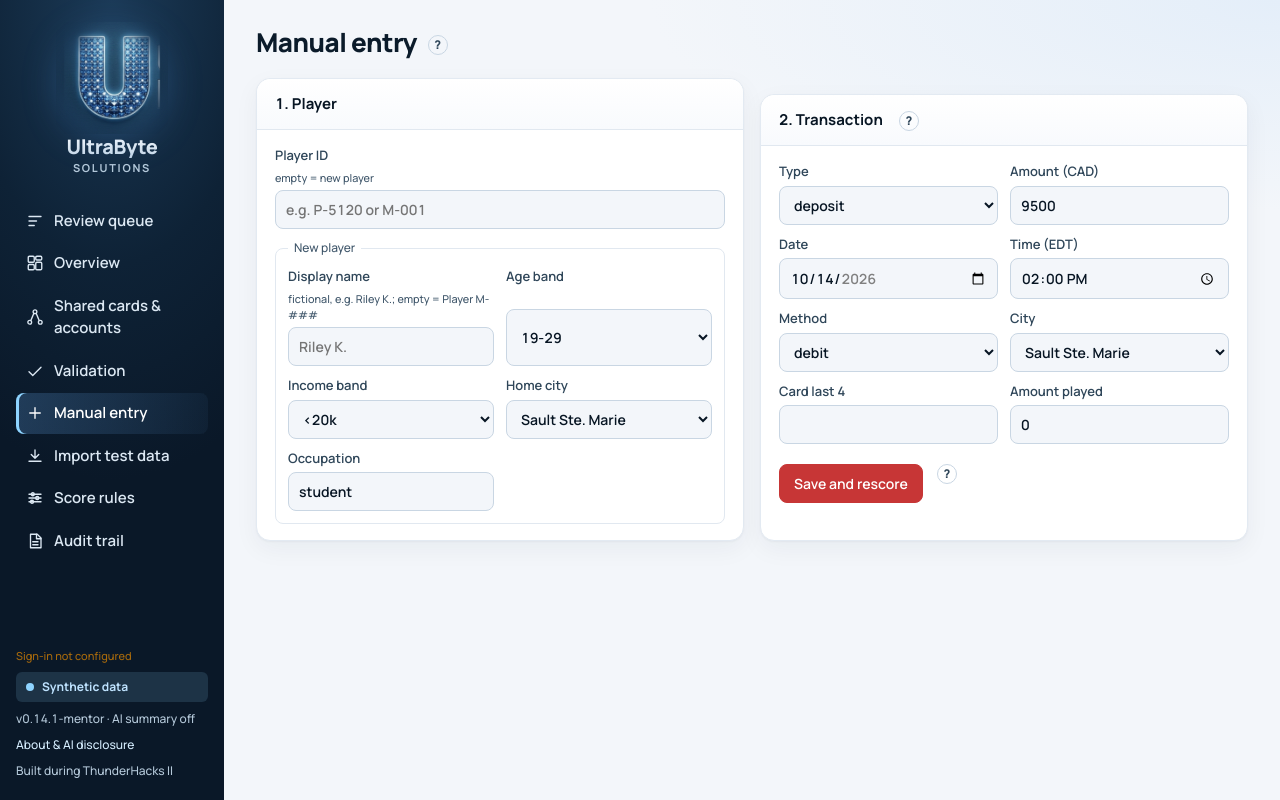
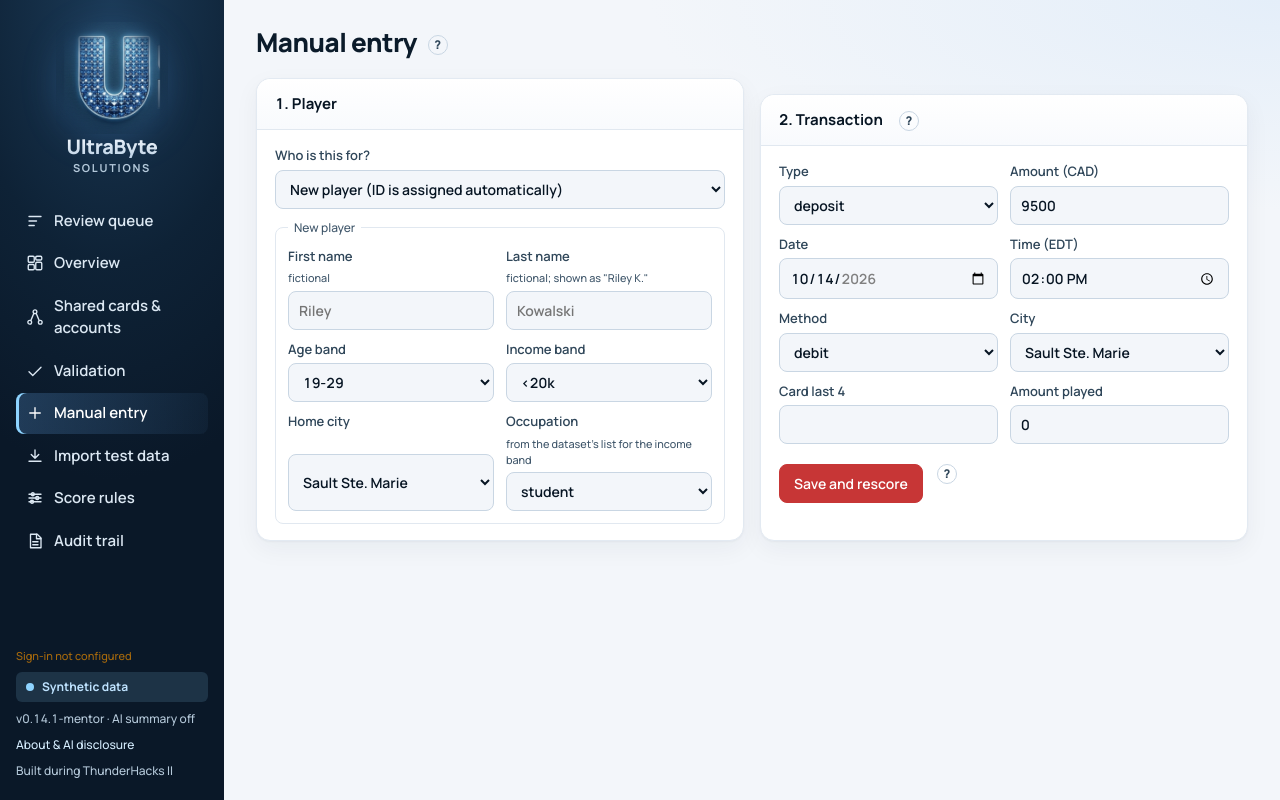
Before and after one commit to Setya78/ultrabyte-thunderhacks, a FastAPI app: page /enter in a window 1280 px wide. Run offline with FastAPI, Linux system fonts and the light colour scheme; some libraries are stand-ins or nearby versions.

Commit message:
feat(entry): new-player form matches the dataset; fix(ui): help popovers; v0.14.1-mentor

```diff
--- a/app/judge.py
+++ b/app/judge.py
@@ -14,6 +14,15 @@ from datetime import datetime, timedelta
 from psycopg.types.json import Jsonb
 
 from app.importer import AGE_BANDS, INCOME_BANDS
+
+# Same lists as db/seed/generate.py OCCUPATIONS (keep in sync): a manual player picks from the dataset's own occupations.
+OCCUPATIONS = {
+    "<20k": ["student", "part-time server", "retail associate", "unemployed"],
+    "20-50k": ["cook", "warehouse worker", "admin assistant", "retired"],
+    "50-100k": ["nurse", "teacher", "electrician", "analyst"],
+    "100-200k": ["engineer", "sales manager", "pharmacist", "consultant"],
+    "200k+": ["business owner", "physician", "executive", "lawyer"],
+}
 from app.scoring import config as C
 
 CITIES = ["Toronto", "Ottawa", "Hamilton", "London", "Kitchener", "Windsor", "Sudbury",
@@ -78,15 +87,25 @@ def parse(form: dict) -> tuple[Entry | None, list[str]]:
     except ValueError:
         wagered = 0.0
         errs.append("Amount played is not a number.")
-    e = Entry(player_id=g("player_id"), ptype=ptype, amount=amount, when=when, method=method, city=city,
+    mode = g("mode") or ("existing" if g("player_id") else "new")
+    if mode == "existing" and not g("player_id"):
+        errs.append("Existing player: enter the player's ID (e.g. P-5120), or switch to New player.")
+    e = Entry(player_id=g("player_id") if mode == "existing" else "", ptype=ptype, amount=amount, when=when, method=method, city=city,
               card_last4=last4 if ptype == "deposit" else None, wagered=wagered if ptype == "deposit" else 0.0,
               third_party=ptype == "withdrawal" and g("third_party") == "yes")
     if not e.player_id:
         e.new_age, e.new_income, e.new_city = g("new_age"), g("new_income"), g("new_city")
-        e.new_occupation = (g("new_occupation") or "not stated")[:40]
-        e.new_name = " ".join(g("new_name").split())[:40]
-        if e.new_name and not re.fullmatch(r"[A-Za-z][A-Za-z .'\-]*", e.new_name):
-            errs.append("New player: name may only use letters, spaces, dots, hyphens and apostrophes (use a fictional name).")
+        e.new_occupation = g("new_occupation")
+        if e.new_income in OCCUPATIONS and e.new_occupation not in OCCUPATIONS[e.new_income]:
+            errs.append(f"New player: choose an occupation from the {e.new_income} list.")
+        first, last = " ".join(g("new_first").split())[:30], " ".join(g("new_last").split())[:30]
+        name_re = r"[A-Za-z][A-Za-z'\-]*( [A-Za-z][A-Za-z'\-]*)*"
+        if (first or last) and not (first and last):
+            errs.append("New player: enter both a first name and a last name, or leave both empty.")
+        elif first and not (re.fullmatch(name_re, first) and re.fullmatch(name_re, last)):
+            errs.append("New player: names may only use letters, hyphens and apostrophes (use a fictional name).")
+        # Stored as "First L." like every other player in the dataset (data minimisation, P7).
+        e.new_name = f"{first} {last[0].upper()}." if first and last else ""
         if e.new_age not in AGE_BANDS:
             errs.append("New player: choose an age band.")
         if e.new_income not in INCOME_BANDS:
@@ -101,7 +120,7 @@ def save(conn, e: Entry) -> str:
     with conn.cursor() as cur:
         if e.player_id:
             if not cur.execute("SELECT 1 FROM player WHERE id = %s", (e.player_id,)).fetchone():
-                raise ValueError(f"No player with ID {e.player_id}. To add a new player, leave Player ID empty; an ID is assigned automatically.")
+                raise ValueError(f"No player with ID {e.player_id}. Check the Review queue, or switch to New player (the ID is assigned automatically).")
             pid = e.player_id
         else:
             row = cur.execute("SELECT count(*) AS n FROM player WHERE id LIKE %s", ("M-%",)).fetchone()
--- a/app/main.py
+++ b/app/main.py
@@ -259,7 +259,8 @@ _entries: dict[str, dict] = {}
 def enter_page(request: Request, r: str = "", pid: str = ""):
     return templates.TemplateResponse(request, "enter.html", {
         "res": _entries.get(r), "errors": [], "form": {"player_id": pid}, "cities": judge.CITIES,
-        "methods": judge.METHODS, "ages": importer.AGE_BANDS, "incomes": importer.INCOME_BANDS})
+        "methods": judge.METHODS, "ages": importer.AGE_BANDS, "incomes": importer.INCOME_BANDS,
+        "occupations": judge.OCCUPATIONS})
 
 
 @app.post("/enter")
@@ -273,11 +274,11 @@ async def enter_post(request: Request):
         try:
             before = _by_id(entry.player_id).to_dict()
         except HTTPException:
-            errors = [f"No player with ID {entry.player_id}. To add a new player, leave Player ID empty; an ID is assigned automatically."]
+            errors = [f"No player with ID {entry.player_id}. Check the Review queue, or switch to New player (the ID is assigned automatically)."]
     if errors:
         return templates.TemplateResponse(request, "enter.html", {
             "res": None, "errors": errors, "form": form, "cities": judge.CITIES, "methods": judge.METHODS,
-            "ages": importer.AGE_BANDS, "incomes": importer.INCOME_BANDS}, status_code=400)
+            "ages": importer.AGE_BANDS, "incomes": importer.INCOME_BANDS, "occupations": judge.OCCUPATIONS}, status_code=400)
     with db.connect() as conn:
         pid = judge.save(conn, entry)
         _cache.clear()
--- a/app/templates/enter.html
+++ b/app/templates/enter.html
@@ -34,16 +34,18 @@
 <section class="panel">
   <h2>1. Player</h2>
   <div class="body form">
-    <label>Player ID <small>empty = new player</small>
-      <input name="player_id" list="pids" value="{{ form.player_id or '' }}" placeholder="e.g. P-5120 or M-001" autocomplete="off"></label>
+    <label>Who is this for?<select name="mode" id="pmode"><option value="new" {{ 'selected' if (form.mode or 'new') == 'new' }}>New player (ID is assigned automatically)</option><option value="existing" {{ 'selected' if form.mode == 'existing' }}>Existing player</option></select></label>
+    <label id="pidrow">Player ID <small>from the Review queue, e.g. P-5120 or M-001</small>
+      <input name="player_id" list="pids" value="{{ form.player_id or '' }}" placeholder="P-5120" autocomplete="off"></label>
     <fieldset id="newp">
       <legend>New player</legend>
       <div class="cols">
-        <label>Display name <small>fictional, e.g. Riley K.; empty = Player M-###</small><input name="new_name" value="{{ form.new_name or '' }}" maxlength="40" placeholder="Riley K." autocomplete="off"></label>
+        <label>First name <small>fictional</small><input name="new_first" value="{{ form.new_first or '' }}" maxlength="30" placeholder="Riley" autocomplete="off"></label>
+        <label>Last name <small>fictional; shown as "Riley K."</small><input name="new_last" value="{{ form.new_last or '' }}" maxlength="30" placeholder="Kowalski" autocomplete="off"></label>
         <label>Age band<select name="new_age">{% for x in ages %}<option {{ 'selected' if form.new_age == x }}>{{ x }}</option>{% endfor %}</select></label>
         <label>Income band<select name="new_income">{% for x in incomes %}<option {{ 'selected' if form.new_income == x or (not form.new_income and x == '<20k') }}>{{ x }}</option>{% endfor %}</select></label>
         <label>Home city<select name="new_city">{% for x in cities %}<option {{ 'selected' if form.new_city == x or (not form.new_city and x == 'Sault Ste. Marie') }}>{{ x }}</option>{% endfor %}</select></label>
-        <label>Occupation<input name="new_occupation" value="{{ form.new_occupation or 'student' }}" maxlength="40"></label>
+        <label>Occupation <small>from the dataset's list for the income band</small><select name="new_occupation" id="newocc">{% for band, occs in occupations.items() %}<optgroup label="{{ band }}" data-band="{{ band }}">{% for o in occs %}<option value="{{ o }}" {{ 'selected' if form.new_occupation == o }}>{{ o }}</option>{% endfor %}</optgroup>{% endfor %}</select></label>
       </div>
     </fieldset>
   </div>
@@ -71,9 +73,16 @@
 <script>
 (function () {
   var pid = document.querySelector('[name=player_id]'), newp = document.getElementById('newp'), tt = document.getElementById('ttype');
+  var mode = document.getElementById('pmode'), pidrow = document.getElementById('pidrow');
+  var inc = document.querySelector('[name=new_income]'), occ = document.getElementById('newocc');
   var method = document.querySelector('[name=method]');
   function sync() {
-    newp.disabled = pid.value.trim() !== ''; newp.style.opacity = newp.disabled ? .45 : 1;
+    var existing = mode.value === 'existing';
+    pidrow.style.display = existing ? '' : 'none'; if (!existing) pid.value = '';
+    newp.disabled = existing; newp.style.opacity = existing ? .45 : 1;
+    var band = inc.value, ok2 = false;
+    occ.querySelectorAll('optgroup').forEach(function (g) { var on = g.dataset.band === band; g.hidden = !on; Array.prototype.forEach.call(g.children, function (o) { o.disabled = !on; if (on && o.selected) ok2 = true; }); });
+    if (!ok2) { var f2 = occ.querySelector('optgroup[data-band="' + band + '"] option'); if (f2) f2.selected = true; }
     var t = tt.value;
     document.querySelectorAll('.dep').forEach(function (e) { e.style.display = t === 'deposit' ? '' : 'none'; });
     document.querySelectorAll('.wd').forEach(function (e) { e.style.display = t === 'withdrawal' ? '' : 'none'; });
@@ -81,7 +90,7 @@
     Array.prototype.forEach.call(method.options, function (o) { o.hidden = o.disabled = o.dataset.for.split(' ').indexOf(t) < 0; if (o.selected && !o.hidden) ok = true; });
     if (!ok) { var first = Array.prototype.find.call(method.options, function (o) { return !o.hidden; }); if (first) first.selected = true; }
   }
-  pid.addEventListener('input', sync); tt.addEventListener('change', sync); sync();
+  mode.addEventListener('change', sync); inc.addEventListener('change', sync); tt.addEventListener('change', sync); sync();
 })();
 </script>
 {% endblock %}
```
Also changed, not shown: BUILD-LOG.md (+1 -1 lines), README.md.
